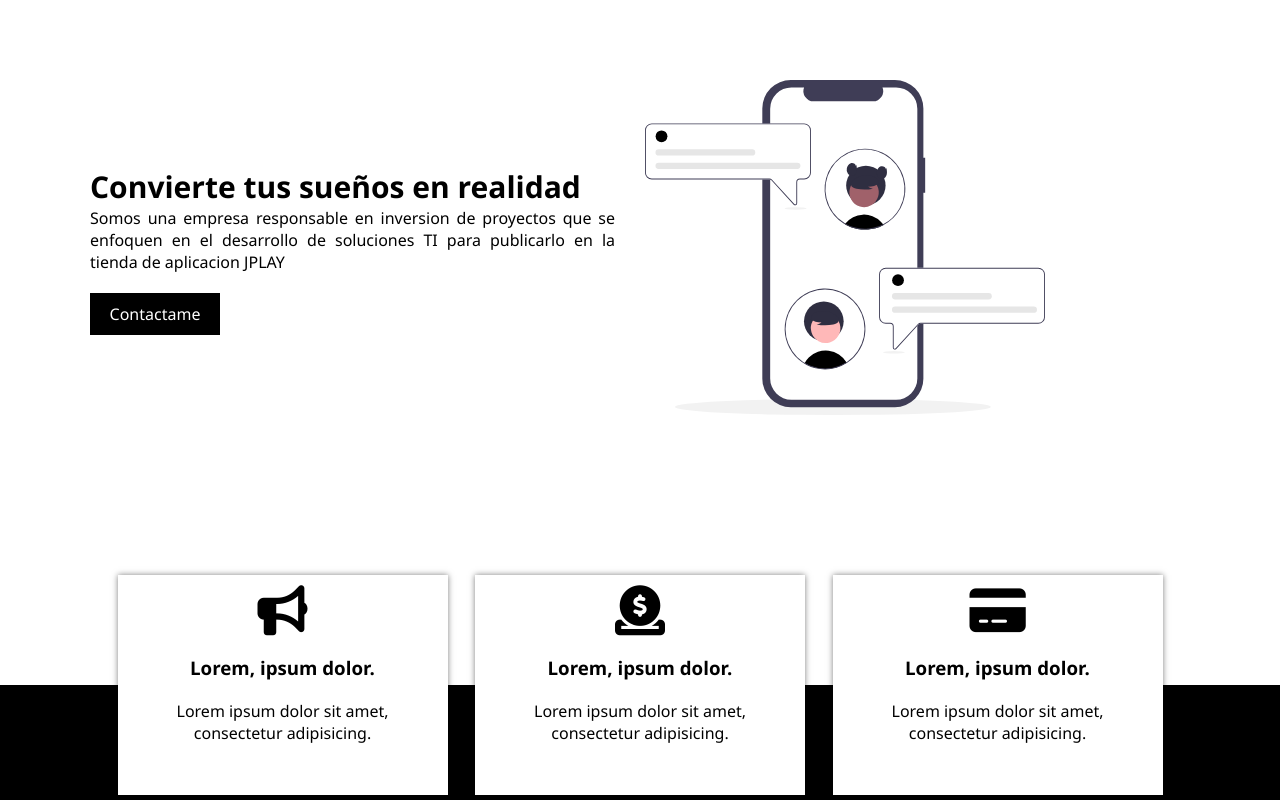
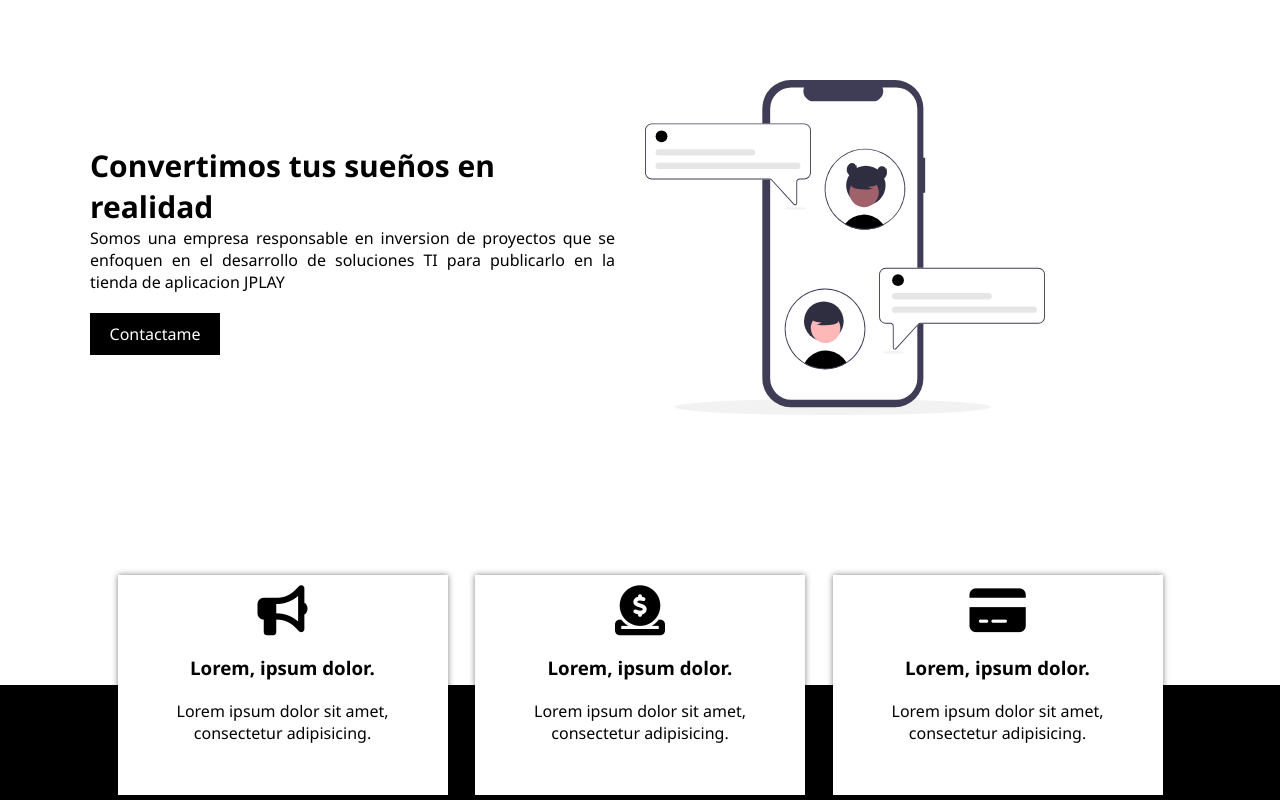
Before and after one commit to JoaquinCc/WEB-GRID-FLEXBOX, a plain HTML site: page index.html in a window 1280 px wide. Shown: the top 800 px of the page. Drawn offline with Linux system fonts and the light colour scheme.

Commit message:
cambio menor

```diff
--- a/index.html
+++ b/index.html
@@ -13,7 +13,7 @@
 <div class="grid">
     <div class="textos-hero">
         <h1 class="titulo">
-Convierte tus sueños en<span class="texto-hero">
+Convertimos tus sueños en<span class="texto-hero">
   realidad
 </span>
         </h1>
```
